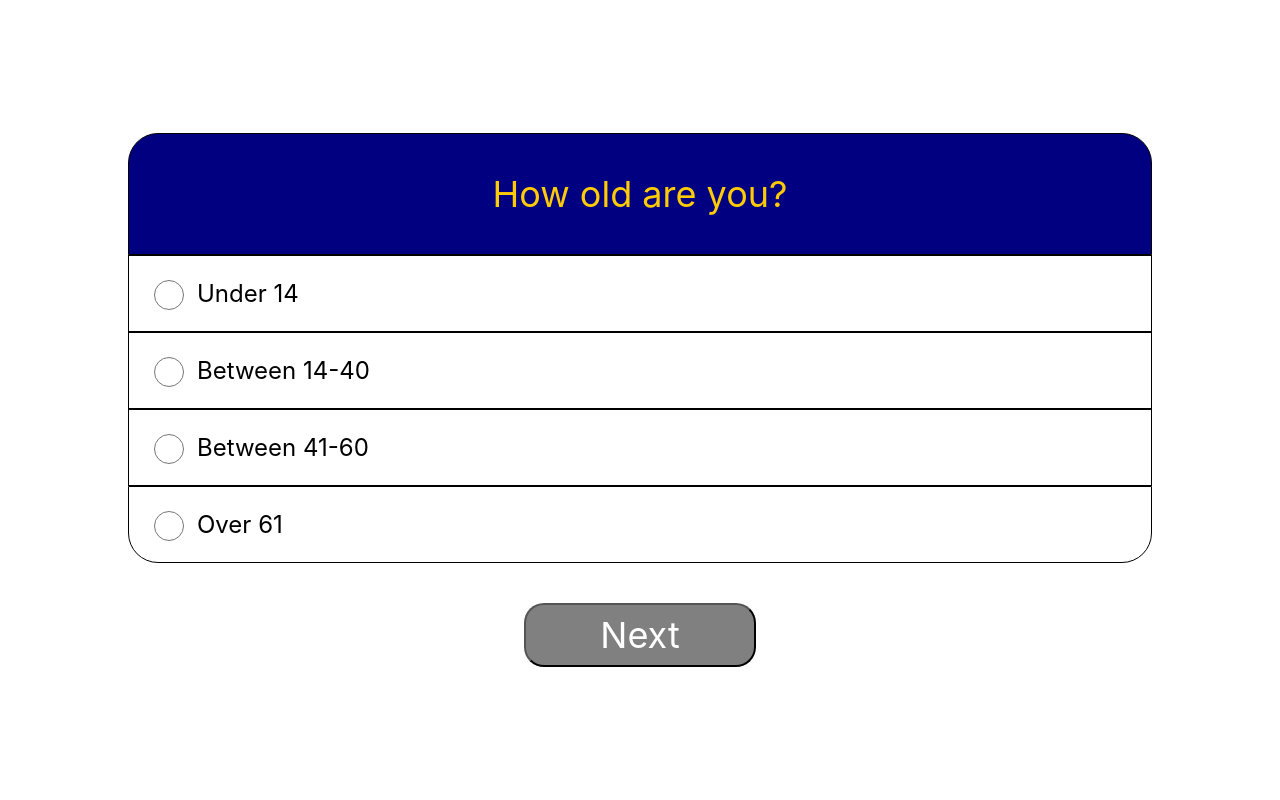
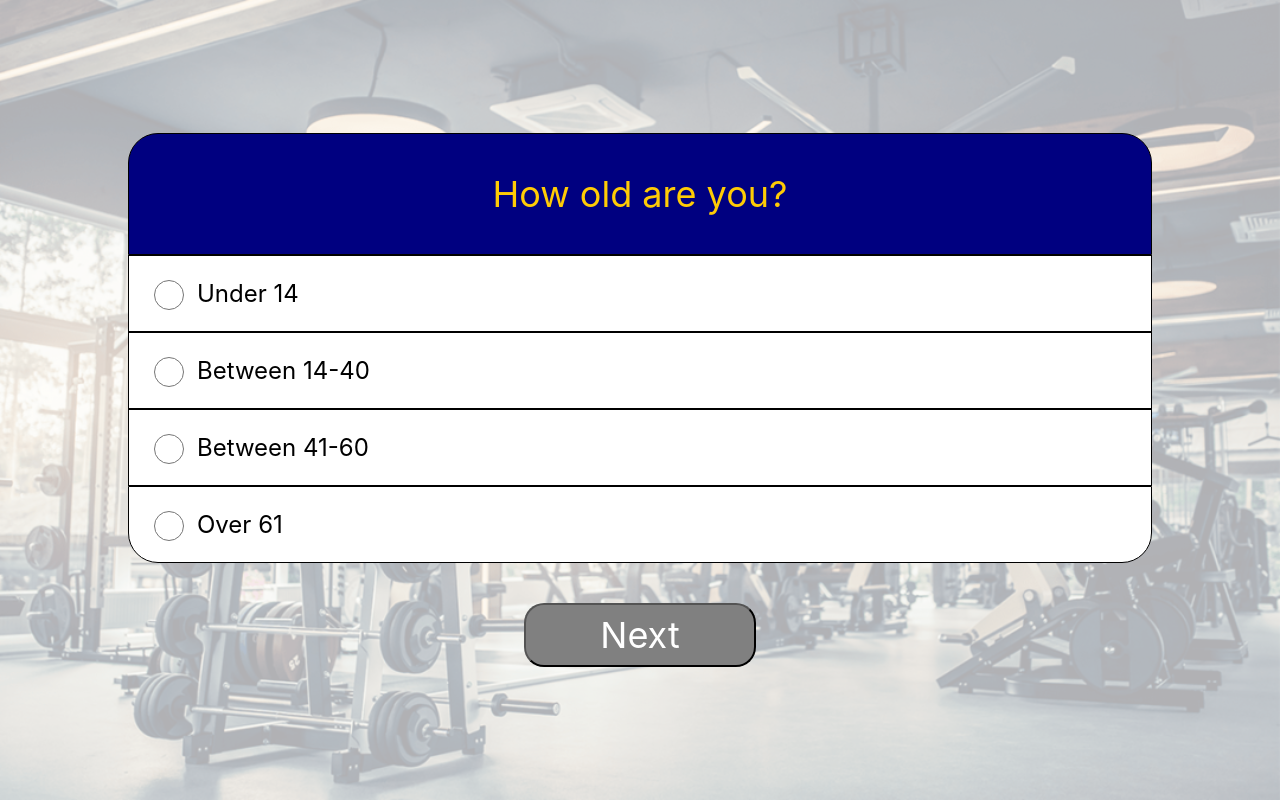
Before and after one commit to mohnishaggarwal/find-fit, a React (Create React App) app: page /questions in a window 1280 px wide. Built offline with nearby package versions, Linux system fonts and the light colour scheme.

Commit message:
Added background pic for questions

```diff
--- a/src/questions.css
+++ b/src/questions.css
@@ -1,6 +1,26 @@
 body {
     font-family: -apple-system, BlinkMacSystemFont, 'Segoe UI', Roboto, Oxygen, Ubuntu, Cantarell, 'Open Sans', 'Helvetica Neue', sans-serif;
 }
+
+.questions-background-img {
+    width: 100%;
+    height: 100%;
+    background-color: rgba(255, 255, 255, 1);
+    background-image: url(img/gym2.png);
+
+    background-blend-mode: multiply;
+    background-repeat: no-repeat;
+    background-size: cover;
+    background-position: bottom;
+    opacity: 0.3;
+  }
+
+  .home {
+    position: absolute;
+    width: 100%;
+    height: 100%;
+
+  }
 
 .questions-container {
     margin: auto;
@@ -30,6 +50,7 @@ body {
 }
 
 .questions-answer-box {
+    background-color: white;
     font-size: 24px;
     border: 1px solid black;
     min-height: 75px;
@@ -120,6 +141,12 @@ body {
 }
 
 .questions-bmi-calculator-container {
+    border: black solid 1px;
+    border-radius: 30px;
+    padding: 20px;
+    margin: auto;
+    width: max-content;
+    background-color: white;
     display: flex;
     flex-direction: column;
     justify-content: center;
--- a/src/screens/Questions.js
+++ b/src/screens/Questions.js
@@ -111,7 +111,8 @@ function Questions() {
     }, [qaState]);
 
     return (
-        <div>
+        <div className='home'>
+            <div className='questions-background-img'></div>
             <div className='questions-container'>
                 <div className='questions-question-box'>
                     <div>{question}</div>
```
Also changed, not shown: src/img/gym2.png (added).
